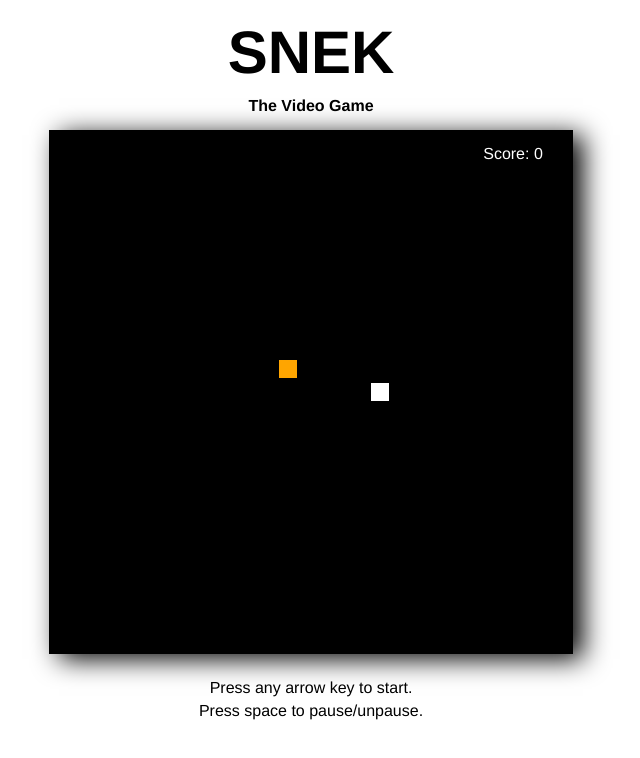
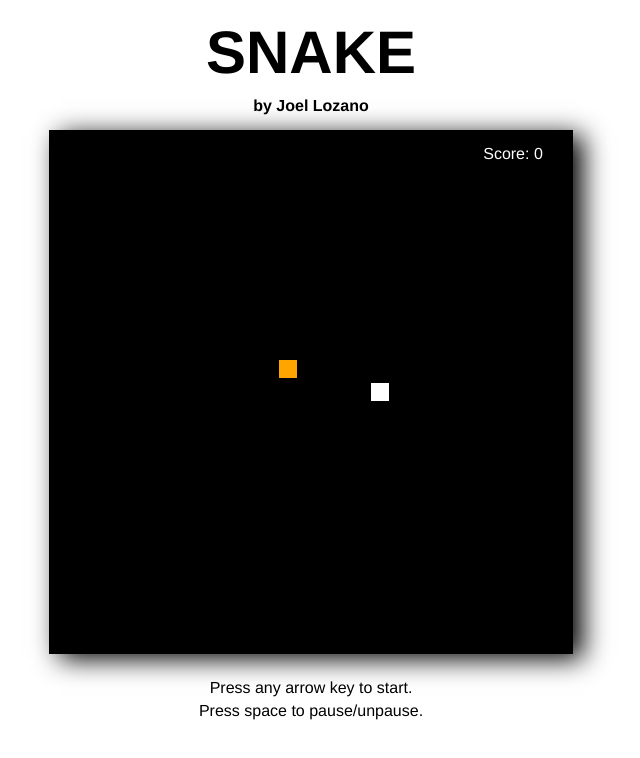
Before and after one commit to jl5300/Web-Snake-Game, a website with bundled scripts: page files/snakegame.html in a window 1280 px wide. Shown: the whole page, without its empty margins (329-969 px from the left). Built offline with nearby package versions, Linux system fonts and the light colour scheme; no server answers.

Commit message:
Updated header

```diff
--- a/files/snakegame.html
+++ b/files/snakegame.html
@@ -8,8 +8,8 @@
 	<link rel="stylesheet" href="style.css">
 </head>
 <body>
-	<h1>SNEK</h1>
-	<h4>The Video Game</h4>
+	<h1>SNAKE</h1>
+	<h4>by Joel Lozano</h4>
 	<canvas id="game" width="524" height="524"></canvas>
 	<script
 	src="https://cdnjs.cloudflare.com/ajax/libs/howler/2.2.3/howler.min.js">
```
